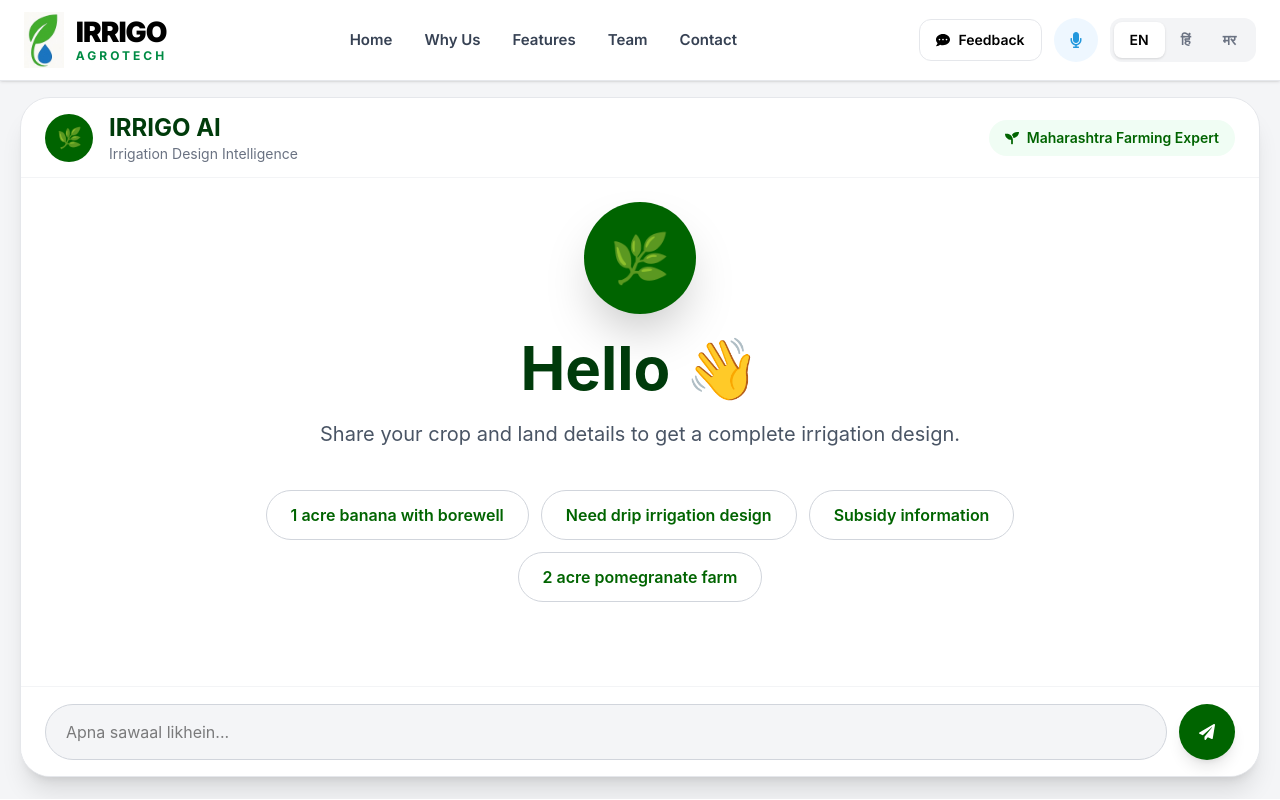
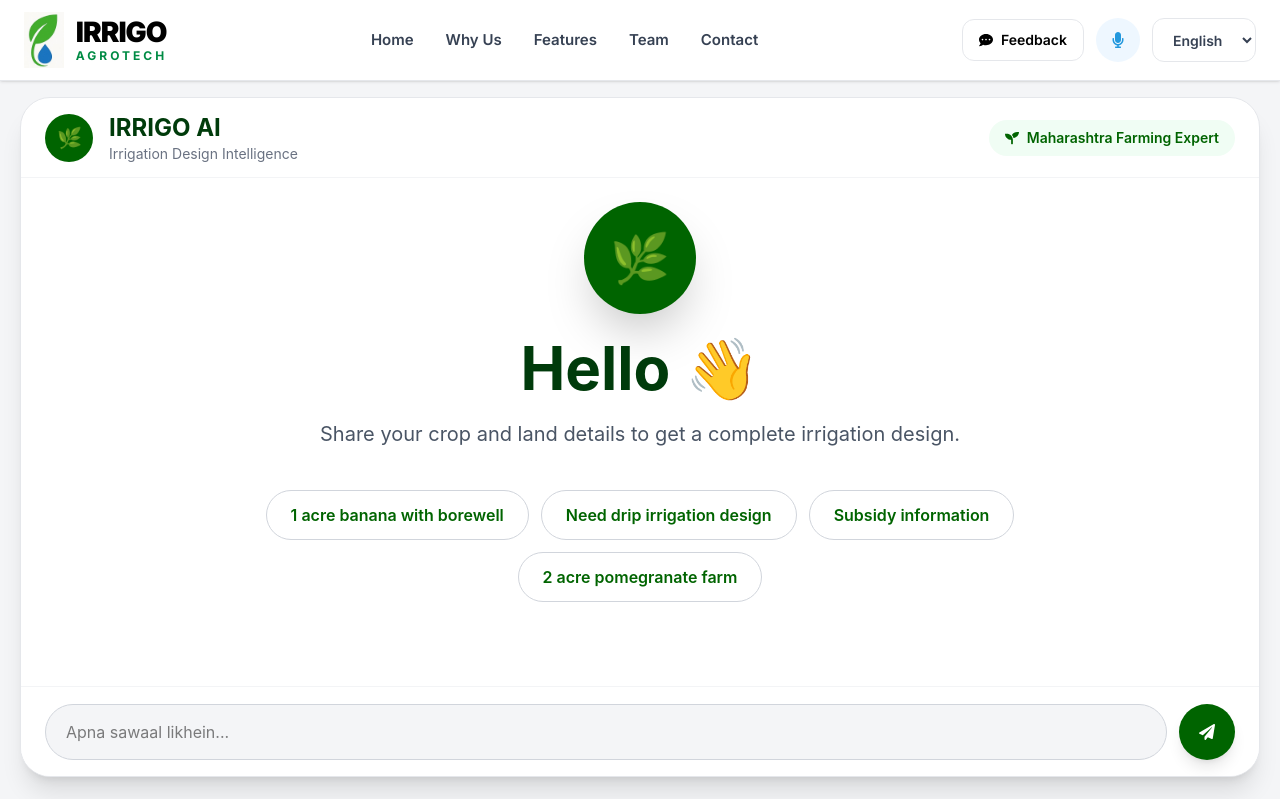
Before and after one commit to shiv03124/kisanCollegeAi, a React (Vite) app: page / in a window 1280 px wide. Shown: the top 800 px of the page. Built offline with nearby package versions, Linux system fonts and the light colour scheme.

Commit message:
change lang ui

```diff
--- a/src/components/Navbar.jsx
+++ b/src/components/Navbar.jsx
@@ -221,81 +221,54 @@
               <FaMicrophone />
             </button>
 
-            {/* CTA BUTTON */}
-            {/* <button
-              className="
-                hidden
-                md:flex
 
-                items-center
-                justify-center
-
-                px-5
-                h-11
-
-                rounded-xl
-
-                text-white
-                font-semibold
-
-                shadow-lg
-                hover:scale-[1.03]
-
-                transition-all
-              "
-              style={{
-                background: `linear-gradient(135deg, ${G}, ${B})`,
-              }}
-            >
-              Get Started
-            </button> */}
 
             {/* LANGUAGE SELECTOR */}
-<div
-  className="
-    hidden
-    md:flex
+{/* LANGUAGE DROPDOWN */}
+<div className="hidden md:block">
+  <select
+    value={language}
+    onChange={(e) =>
+      setLanguage(e.target.value)
+    }
+    className="
+      h-11
 
-    items-center
+      px-4
 
-    bg-gray-100
+      rounded-xl
 
-    rounded-xl
+      border
+      border-gray-200
 
-    p-1
-  "
->
-  {["english", "hindi", "marathi"].map(
-    (lang) => (
-      <button
-        key={lang}
-        onClick={() => setLanguage(lang)}
-        className={`
-          px-4
-          py-2
+      bg-white
 
-          rounded-lg
+      text-sm
+      font-semibold
 
-          text-sm
-          font-semibold
+      text-gray-700
 
-          transition-all
+      outline-none
 
-          ${
-            language === lang
-              ? "bg-white shadow text-black"
-              : "text-gray-500"
-          }
-        `}
-      >
-        {lang === "english"
-          ? "EN"
-          : lang === "hindi"
-          ? "हिं"
-          : "मर"}
-      </button>
-    )
-  )}
+      cursor-pointer
+
+      hover:border-green-400
+
+      transition-all
+    "
+  >
+    <option value="english">
+      English
+    </option>
+
+    <option value="hindi">
+      हिन्दी
+    </option>
+
+    <option value="marathi">
+      मराठी
+    </option>
+  </select>
 </div>
 
             {/* MOBILE MENU */}
@@ -385,25 +358,7 @@
               Feedback
             </button>
 
-            <button
-              className="
-                w-full
 
-                h-12
-
-                rounded-xl
-
-                text-white
-                font-bold
-
-                shadow-lg
-              "
-              style={{
-                background: `linear-gradient(135deg, ${G}, ${B})`,
-              }}
-            >
-              Get Started
-            </button>
           </div>
         </div>
       </nav>
```
